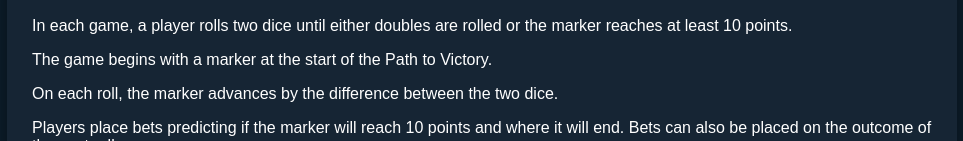
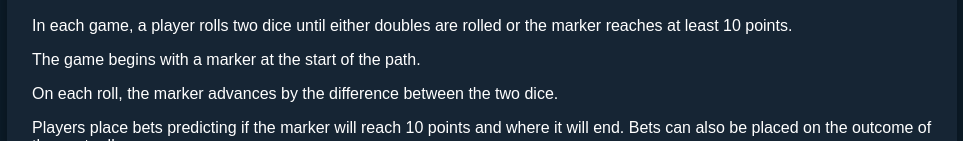
Before and after one commit to HerveP12/Path-To-Victory, a plain HTML site: page index.html in a window 1280 px wide. Both pictures are taken after a click on the button "Show Rules & Payouts". Shown: the part 251-392 px from the top of the page, without its empty margins (158-1121 px from the left). Drawn offline with nearby package versions, Linux system fonts and the light colour scheme.

Commit message:
Update index.html

```diff
--- a/index.html
+++ b/index.html
@@ -29,7 +29,7 @@
           or the marker reaches at least 10 points.
         </p>
         <p>
-          The game begins with a marker at the start of the Path to Victory.
+          The game begins with a marker at the start of the path.
         </p>
         <p>
           On each roll, the marker advances by the difference between the two
```
